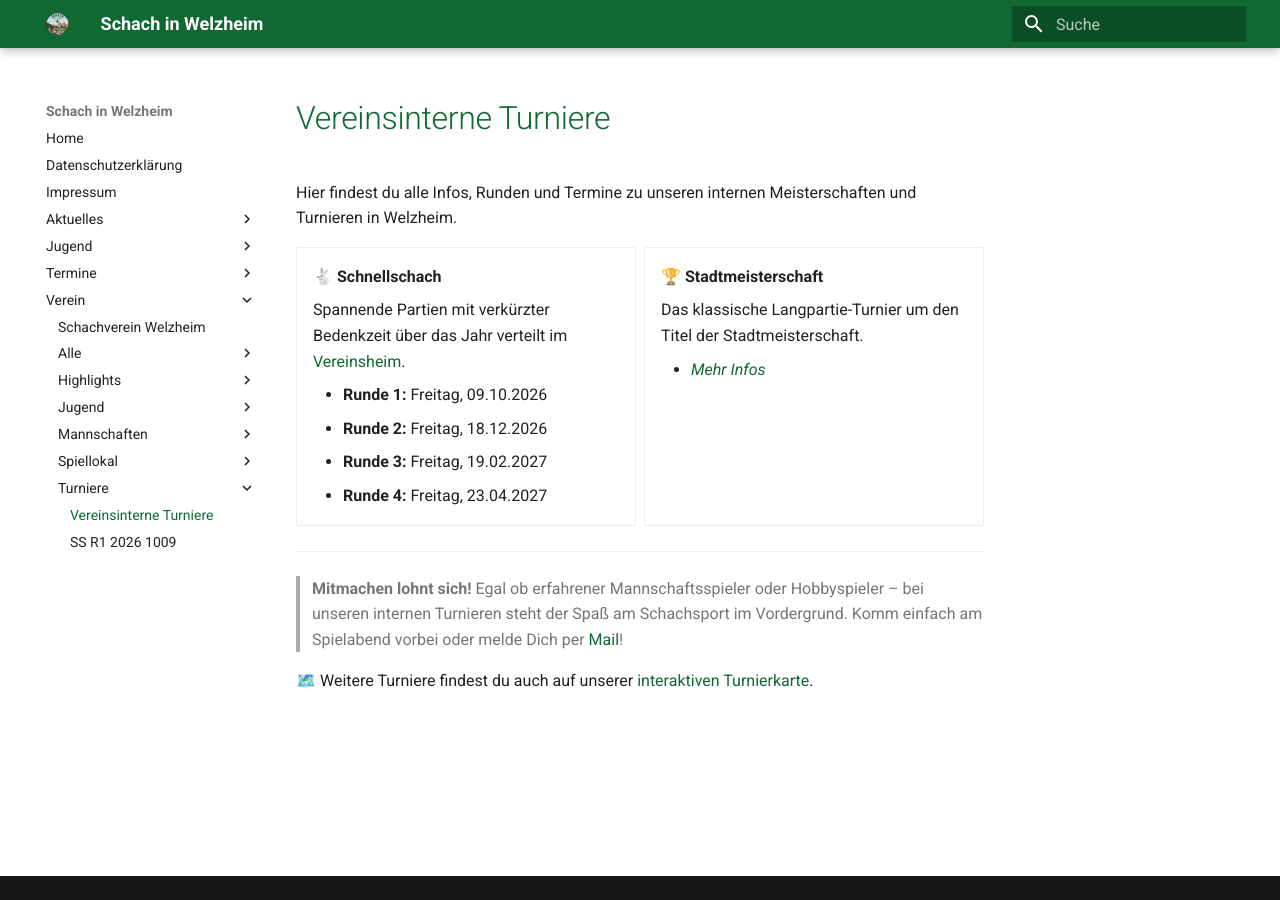
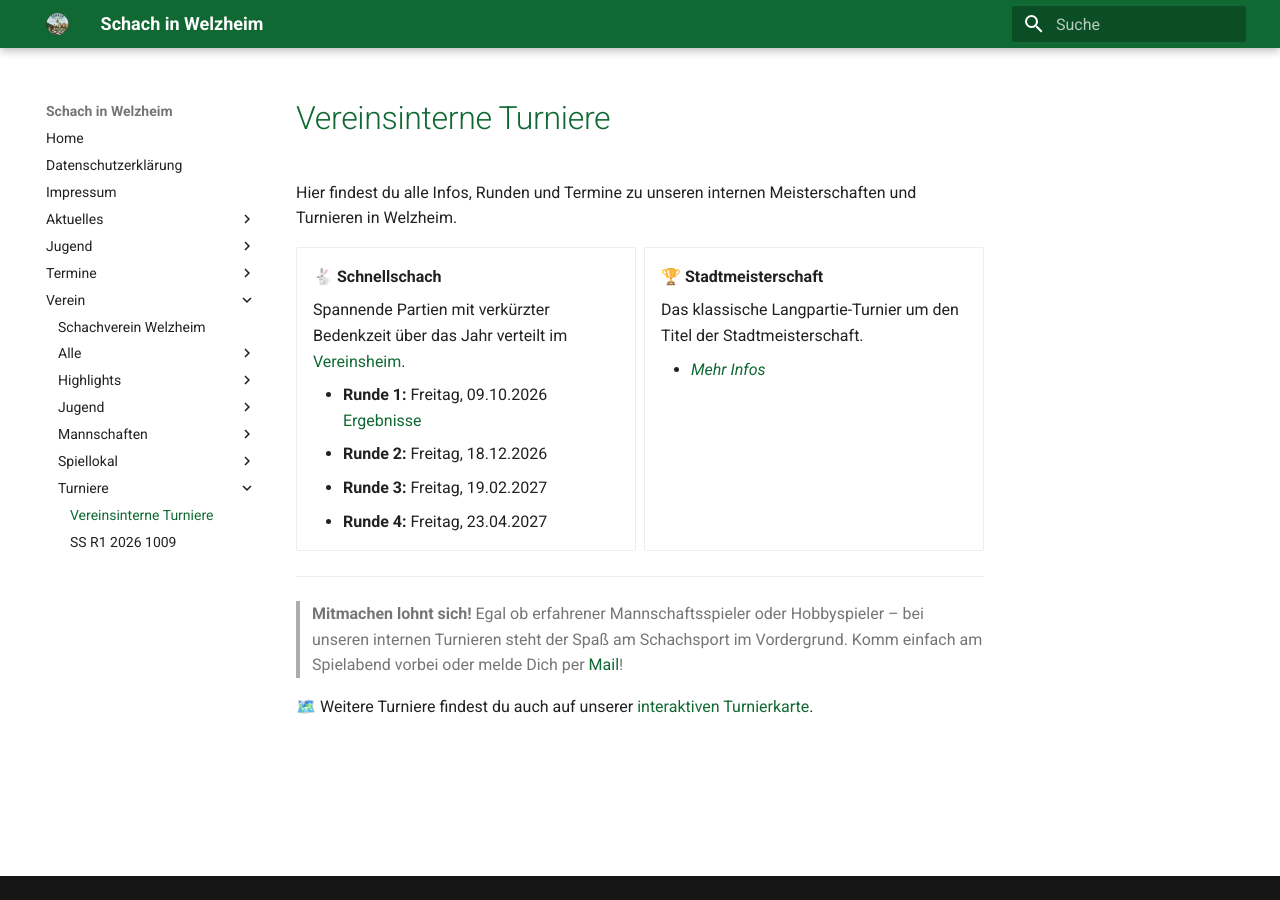
Before and after one commit to schachwelzheim/schachwelzheim, an MkDocs documentation site: the page built from docs/verein/turniere/index.md, in a window 1280 px wide. Built offline with MkDocs 1.6.1 and Material for MkDocs 9.7.7, drawn with Linux system fonts in a browser that asks for light colours.

Commit message:
Add link to results for Runde 1 of Schnellschach

```diff
--- a/docs/verein/turniere/index.md
+++ b/docs/verein/turniere/index.md
@@ -8,7 +8,7 @@ Hier findest du alle Infos, Runden und Termine zu unseren internen Meisterschaft
 
     Spannende Partien mit verkürzter Bedenkzeit über das Jahr verteilt im [Vereinsheim](../spiellokal/).
 
-    *   **Runde 1:** Freitag, 09.10.2026
+    *   **Runde 1:** Freitag, 09.10.2026 [Ergebnisse](../turniere/SS_R1_2026_1009/SS_R1_2026_1009.png)
     *   **Runde 2:** Freitag, 18.12.2026
     *   **Runde 3:** Freitag, 19.02.2027
     *   **Runde 4:** Freitag, 23.04.2027
```
